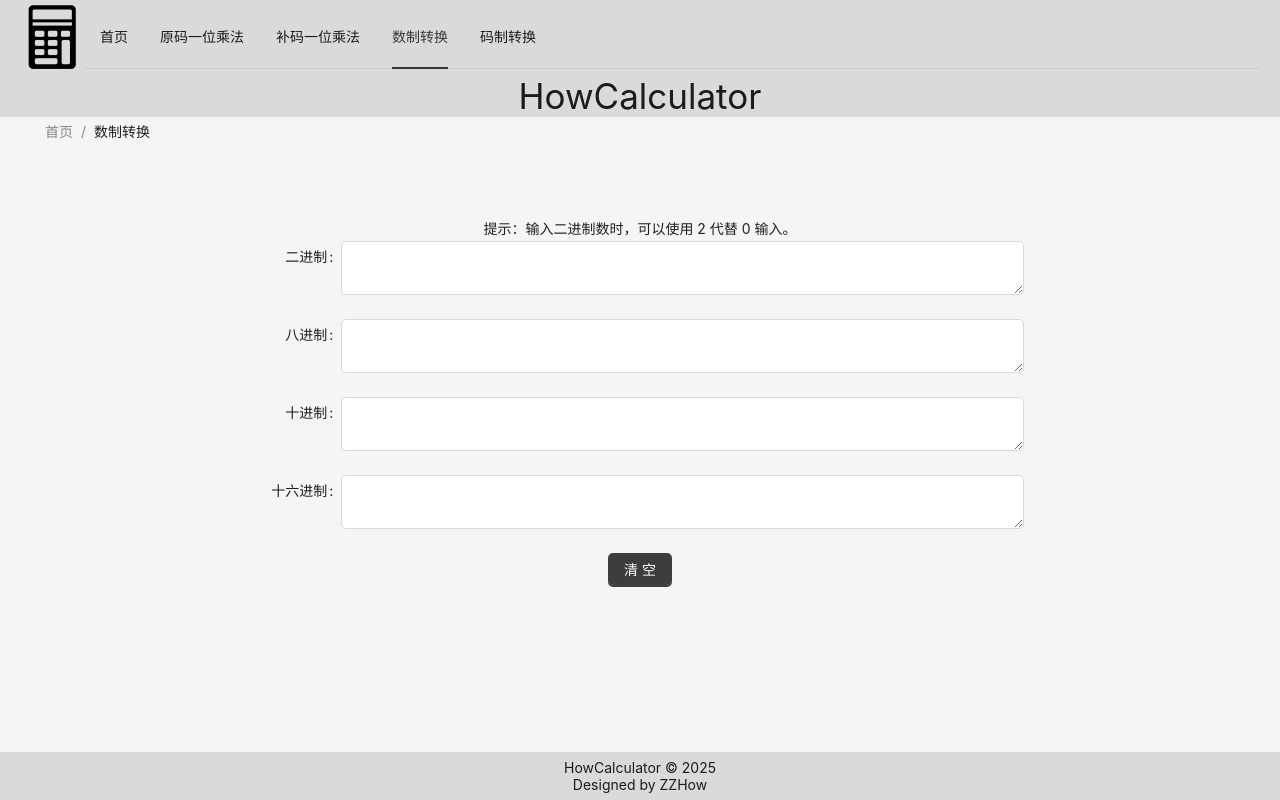
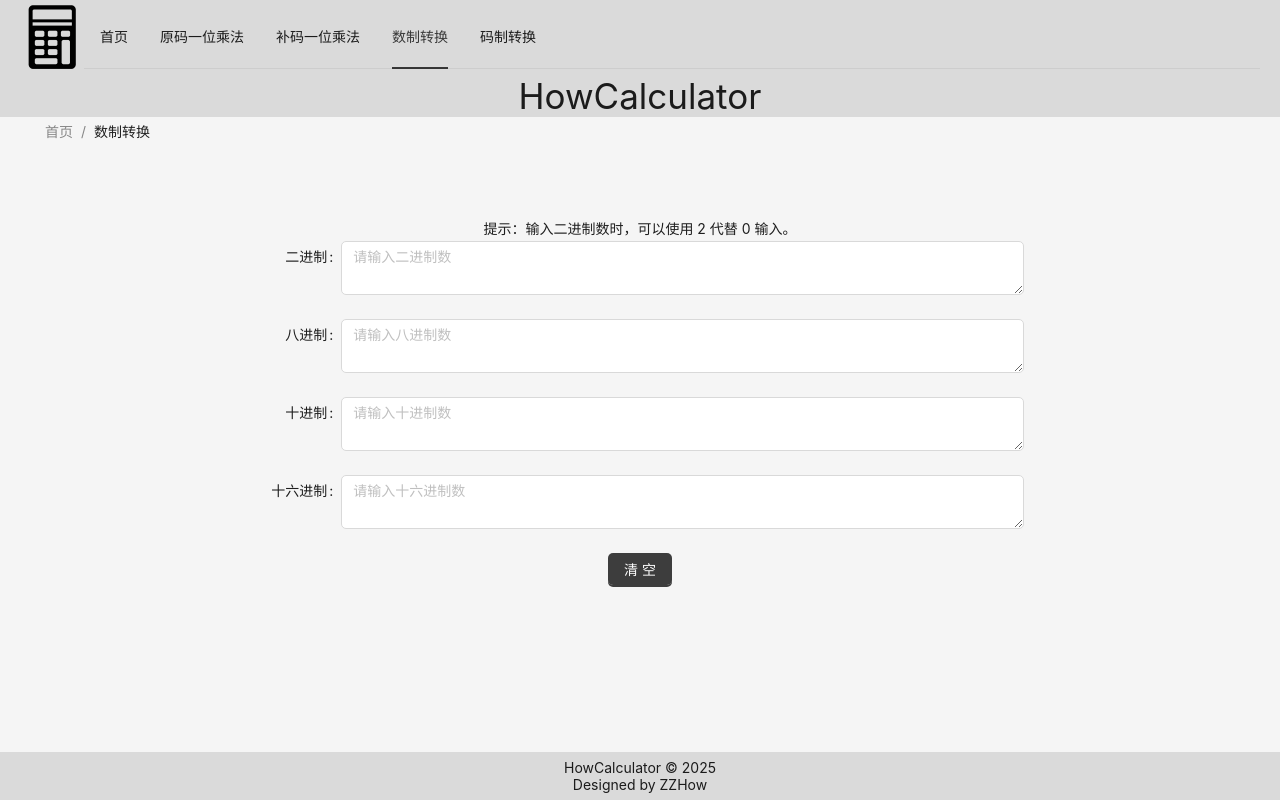
Before and after one commit to ZZHow1024/HowCalculator, a React (Vite) app: page /#/number-base-conversion in a window 1280 px wide. Built offline with nearby package versions, Linux system fonts and the light colour scheme.

Commit message:
feat: Add placeholder to input fields on Number Base Conversion page

```diff
--- a/src/pages/NumberBaseConversion/index.jsx
+++ b/src/pages/NumberBaseConversion/index.jsx
@@ -148,21 +148,34 @@ export default function Index() {
           autoComplete="off"
         >
           <Form.Item label="二进制">
-            <Input.TextArea value={binary} onChange={onBinaryChange} />
+            <Input.TextArea
+              value={binary}
+              onChange={onBinaryChange}
+              placeholder="请输入二进制数"
+            />
           </Form.Item>
 
           <Form.Item label="八进制">
-            <Input.TextArea value={octal} onChange={onOctalChange} />
+            <Input.TextArea
+              value={octal}
+              onChange={onOctalChange}
+              placeholder="请输入八进制数"
+            />
           </Form.Item>
 
           <Form.Item label="十进制">
-            <Input.TextArea value={decimal} onChange={onDecimalChange} />
+            <Input.TextArea
+              value={decimal}
+              onChange={onDecimalChange}
+              placeholder="请输入十进制数"
+            />
           </Form.Item>
 
           <Form.Item label="十六进制">
             <Input.TextArea
               value={hexadecimal}
               onChange={onHexadecimalChange}
+              placeholder="请输入十六进制数"
             />
           </Form.Item>
 
```
